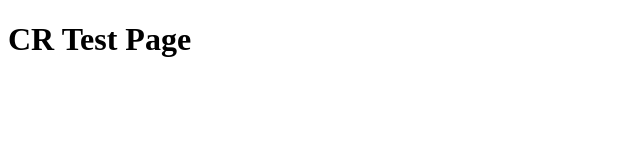
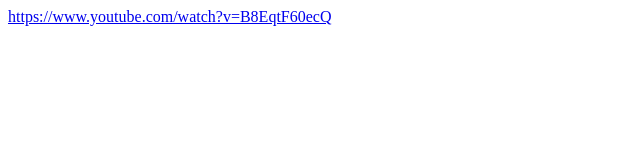
Before and after one commit to DaigaSarkane/RTR108, a plain HTML site: page docs/index.html in a window 1280 px wide. Shown: the whole page, without its empty margins (0-640 px from the left). Drawn offline with Linux system fonts and the light colour scheme.

Commit message:
Update index.html

```diff
--- a/docs/index.html
+++ b/docs/index.html
@@ -1,4 +1,8 @@
 <!DOCTYPE html>
-<h1>
-CR Test Page
-</h1>
+<html>
+<body>
+
+<a href="https://www.youtube.com/watch?v=B8EqtF60ecQ">https://www.youtube.com/watch?v=B8EqtF60ecQ</a>
+
+</body>
+</html>
```
